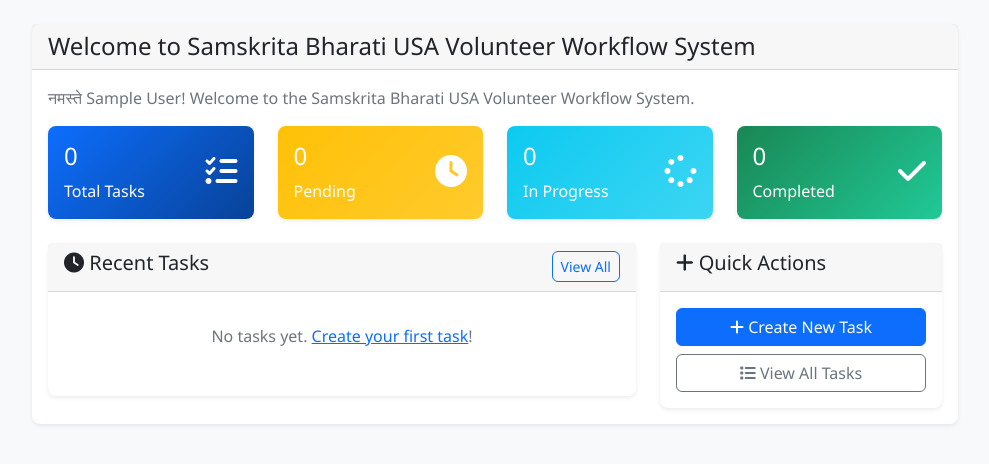
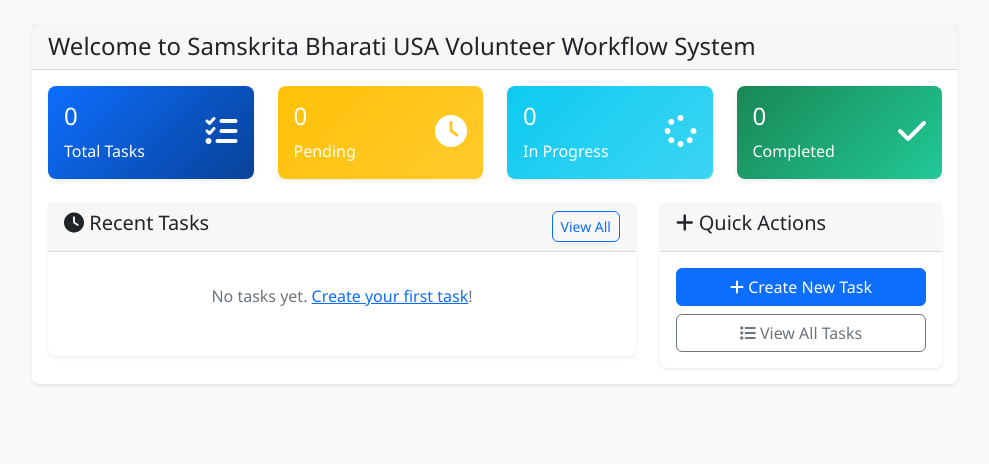
Before and after one commit to gvramse/SB_VWS, a Django app: page /dashboard/ in a window 1280 px wide. Shown: the part 109-573 px from the top of the page, without its empty margins (145-1134 px from the left). Run offline with Django 5.2, Linux system fonts and the light colour scheme; the visitor is signed in with stand-in values (Sample User, id 1); data comes from the database, SQL or seed files in the repository; data that the repository does not hold is empty.

Commit message:
Remove welcome message label from dashboard

```diff
--- a/templates/tasks/dashboard.html
+++ b/templates/tasks/dashboard.html
@@ -10,9 +10,6 @@
                 <h4 class="mb-0">Welcome to Samskrita Bharati USA Volunteer Workflow System</h4>
             </div>
             <div class="card-body">
-                <p class="text-muted">
-                    नमस्ते {{ user.get_full_name|default:user.username }}! Welcome to the Samskrita Bharati USA Volunteer Workflow System.
-                </p>
                 <div class="alert alert-info" role="alert">
                     <i class="fas fa-info-circle"></i>
                     <strong>Volunteer Portal:</strong> Manage your volunteer tasks and assignments for Samskrita Bharati USA activities.
```
